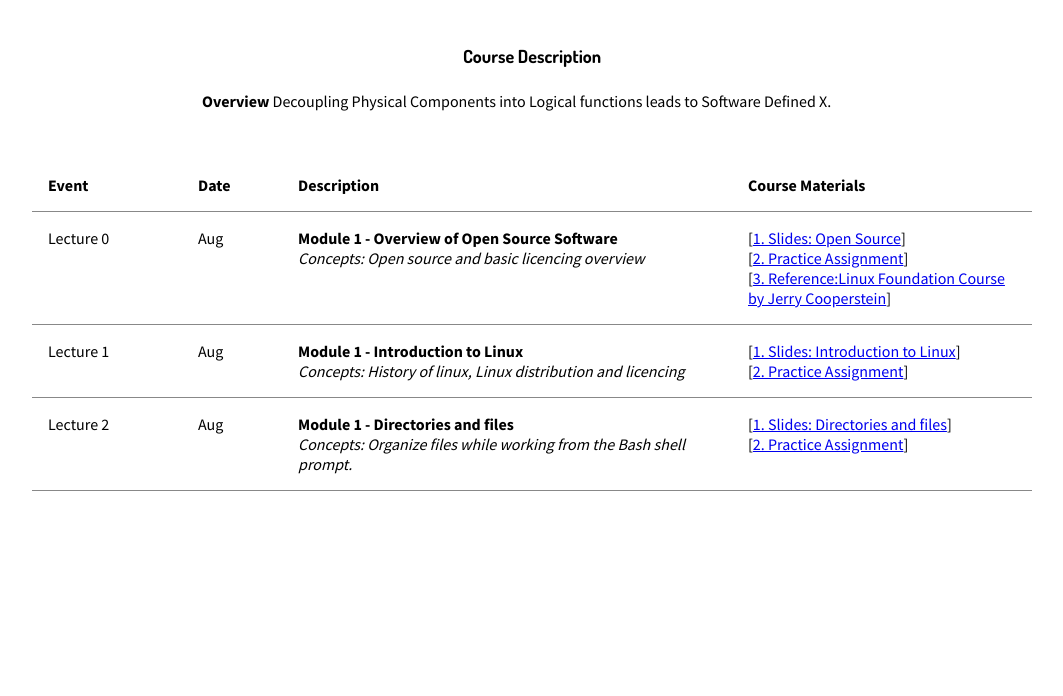
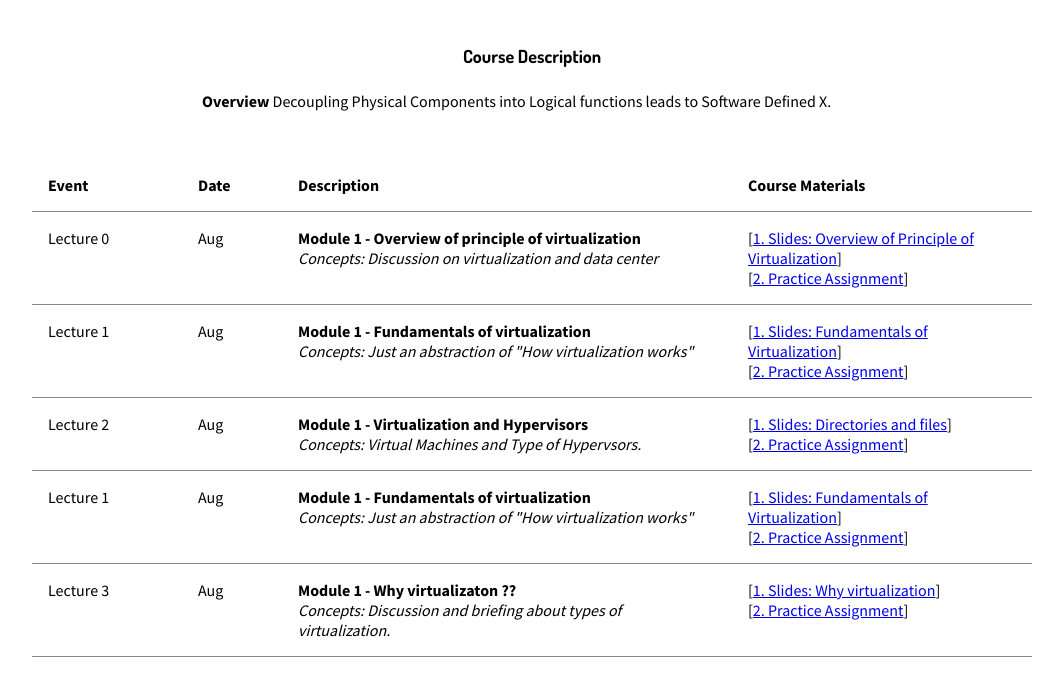
Before and after one commit to Web-Design-2020/schedule, a plain HTML site: page course_info.html in a window 1280 px wide. Shown: the part 222-918 px from the top of the page, without its empty margins (108-1171 px from the left). Drawn offline with Linux system fonts and the light colour scheme.

Commit message:
Updated lectures

```diff
--- a/course_info.html
+++ b/course_info.html
@@ -45,13 +45,13 @@
           <td>Lecture 0</td>
           <td> Aug</td>
           <td>
-            <b>Module 1 - Overview of Open Source Software</b>
-            <br><i>Concepts: Open source and basic licencing overview</i>
+            <b>Module 1 - Overview of principle of virtualization</b>
+            <br><i>Concepts: Discussion on virtualization and data center</i>
           </td>
           <td>
-            [<a href="https://docs.google.com/presentation/d/17OIlnISFD5phjwKEIbJXL97dGfww8uZvHBkZ986L-tY/edit?usp=sharing">1. Slides: Open Source</a>]
-            <br>[<a href="https://forms.gle/R3wrwXGMiA1zxdPe8">2. Practice Assignment</a>]
-            <br>[<a href="https://www.coursera.org/learn/open-source-software-development-methods/home/welcome">3. Reference:Linux Foundation Course by Jerry Cooperstein</a>]
+            [<a href="https://docs.google.com/presentation/d/1RQEE5PLYREE4beXOj5PYu17Z-NX5y-e2Dl_ipxJEOEQ/edit#slide=id.g869051fabc_0_93">1. Slides: Overview of Principle of Virtualization</a>]
+            <br>[<a href="x">2. Practice Assignment</a>]
+
 
           </td>
         </tr>
@@ -59,12 +59,12 @@
           <td>Lecture 1</td>
           <td> Aug</td>
           <td>
-            <b>Module 1 - Introduction to Linux</b>
-            <br><i>Concepts: History of linux, Linux distribution and licencing</i>
+            <b>Module 1 - Fundamentals of virtualization</b>
+            <br><i>Concepts: Just an abstraction of "How virtualization works" </i>
           </td>
           <td>
-            [<a href="https://docs.google.com/presentation/d/1gFKCRY2cB-G2Rl6xwyKWS2t--NhFgPzSOx5rV-yVyT0/edit?usp=sharing">1. Slides: Introduction to Linux</a>]
-            <br>[<a href="https://forms.gle/R3wrwXGMiA1zxdPe8">2. Practice Assignment</a>]
+            [<a href="https://docs.google.com/presentation/d/1rBIXNaFWhzm2SdfGzzoLHAZahzzLYZ1CJtvYBHiBE7w/edit#slide=id.g8db8d9d263_0_151">1. Slides: Fundamentals of Virtualization</a>]
+            <br>[<a href="x">2. Practice Assignment</a>]
           </td>
         </tr>
 
@@ -72,12 +72,37 @@
           <td>Lecture 2</td>
           <td> Aug</td>
           <td>
-            <b>Module 1 - Directories and files</b>
-            <br><i>Concepts: Organize files while working from the Bash shell prompt.</i>
+            <b>Module 1 - Virtualization and Hypervisors</b>
+            <br><i>Concepts: Virtual Machines and Type of Hypervsors.</i>
           </td>
           <td>
             [<a href="https://docs.google.com/presentation/d/15bwOtFB1EN26HZtzcLDkNgMTa_gNIpQKP-TzzQmKvLk/edit?usp=sharing">1. Slides: Directories and files</a>]
-            <br>[<a href="https://forms.gle/R3wrwXGMiA1zxdPe8">2. Practice Assignment</a>]
+            <br>[<a href="x">2. Practice Assignment</a>]
+          </td>
+        </tr>
+        <tr>
+          <td>Lecture 1</td>
+          <td> Aug</td>
+          <td>
+            <b>Module 1 - Fundamentals of virtualization</b>
+            <br><i>Concepts: Just an abstraction of "How virtualization works" </i>
+          </td>
+          <td>
+            [<a href="https://docs.google.com/presentation/d/1rBIXNaFWhzm2SdfGzzoLHAZahzzLYZ1CJtvYBHiBE7w/edit#slide=id.g8db8d9d263_0_151">1. Slides: Fundamentals of Virtualization</a>]
+            <br>[<a href="x">2. Practice Assignment</a>]
+          </td>
+        </tr>
+
+        <tr>
+          <td>Lecture 3</td>
+          <td> Aug</td>
+          <td>
+            <b>Module 1 - Why virtualizaton ??</b>
+            <br><i>Concepts: Discussion and briefing about types of virtualization.</i>
+          </td>
+          <td>
+            [<a href="https://docs.google.com/presentation/d/1_ocBJYPF8_CRYFNp6G0QnAxgAQJX94d9r0142x8NFiI/edit#slide=id.p">1. Slides: Why virtualization</a>]
+            <br>[<a href="x">2. Practice Assignment</a>]
           </td>
         </tr>
 
```
